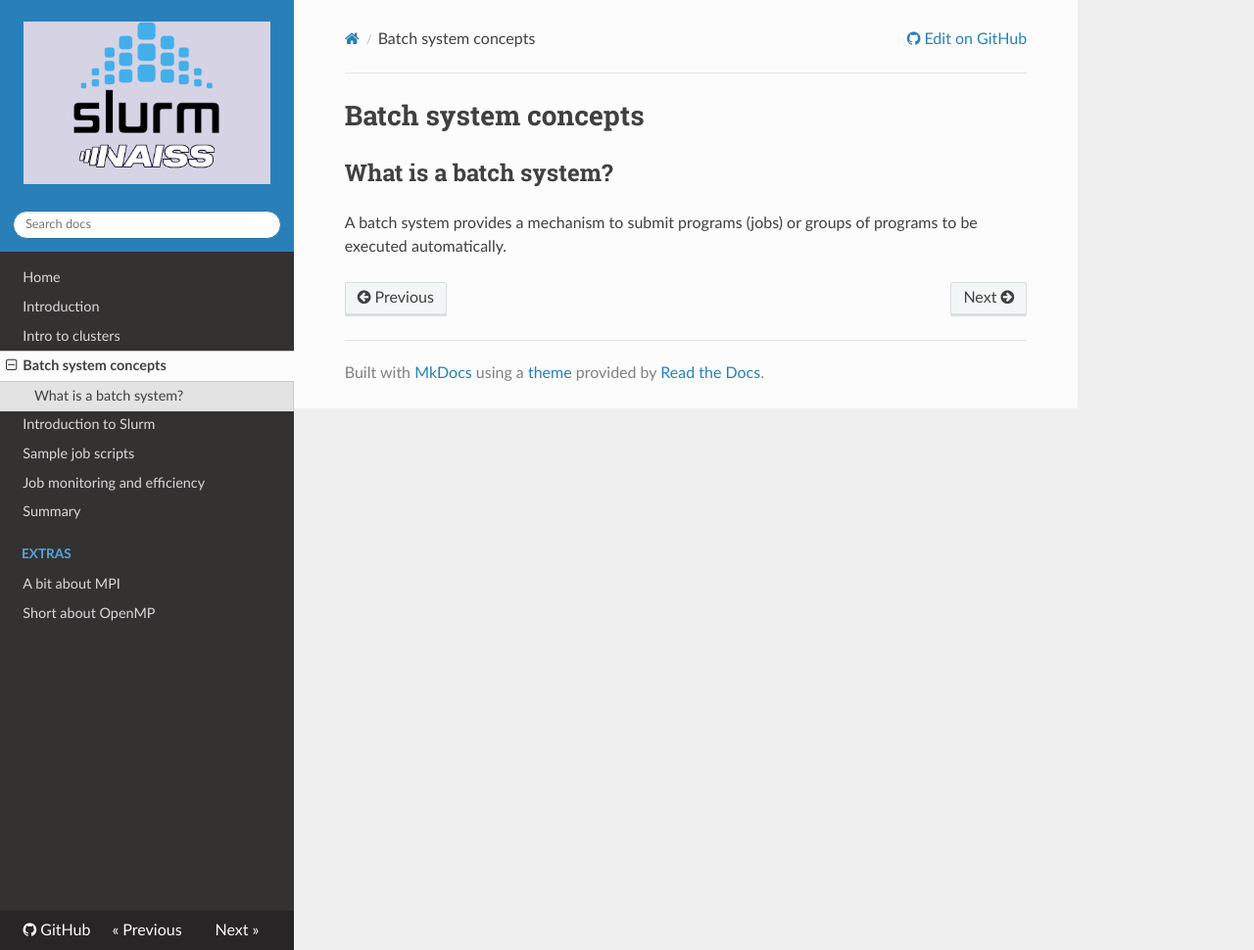
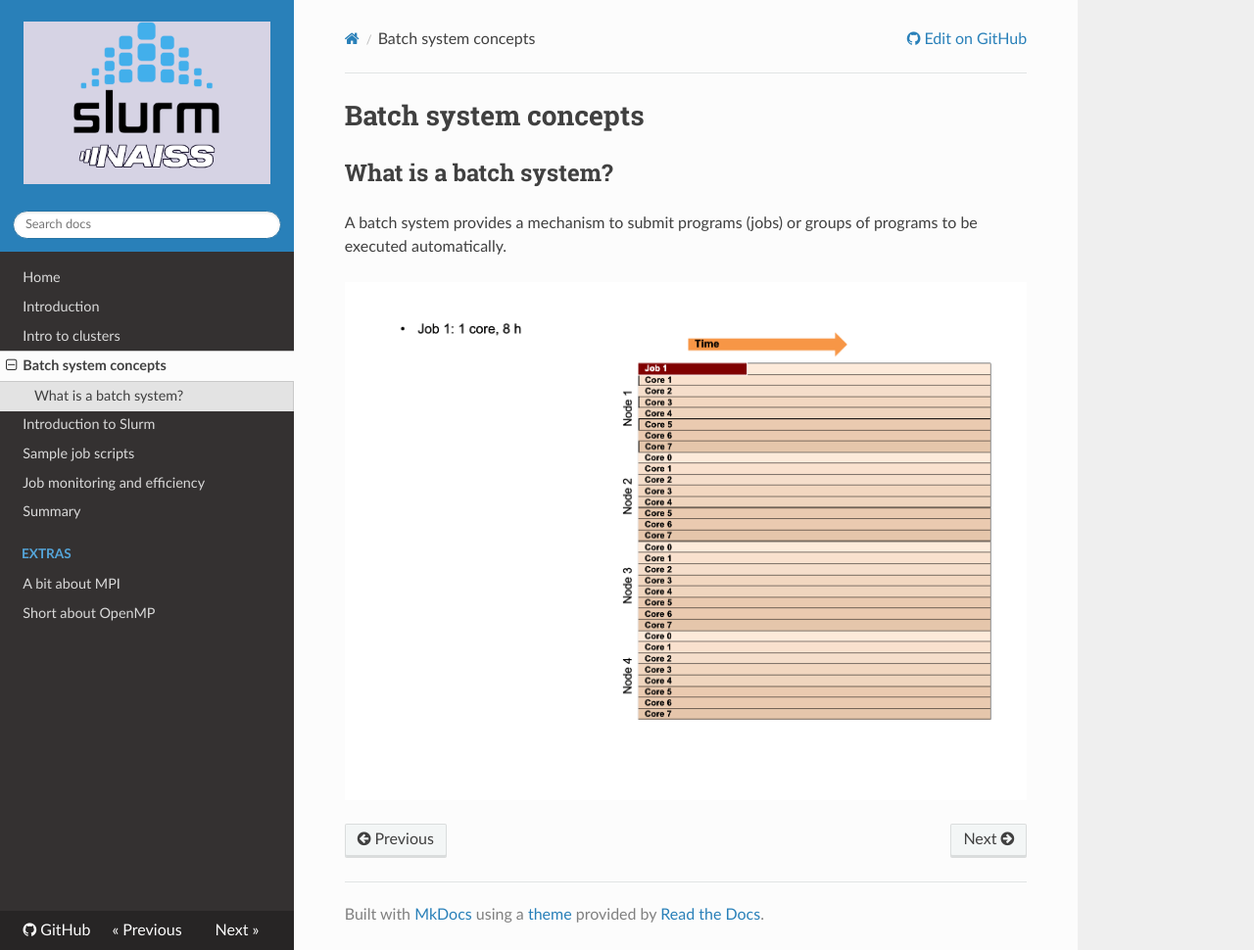
Before and after one commit to UPPMAX/NAISS_Slurm, an MkDocs documentation site: the page built from docs/concepts.md, in a window 1280 px wide and 970 px high. Shown: the whole window at 98% size. Built offline with MkDocs 1.6.1, drawn with Linux system fonts in a browser that asks for light colours; nearby versions of some CDN libraries.

Commit message:
Added a gif animation of the job queue

```diff
--- a/docs/concepts.md
+++ b/docs/concepts.md
@@ -3,3 +3,5 @@
 ## What is a batch system?
 
 A batch system provides a mechanism to submit programs (jobs) or groups of programs to be executed automatically.
+
+![queue_annimation](./images/queueanimation.gif){: style="width: 1421px}
```
Also changed, not shown: docs/images/queueanimation.gif (added), 1 other file.
